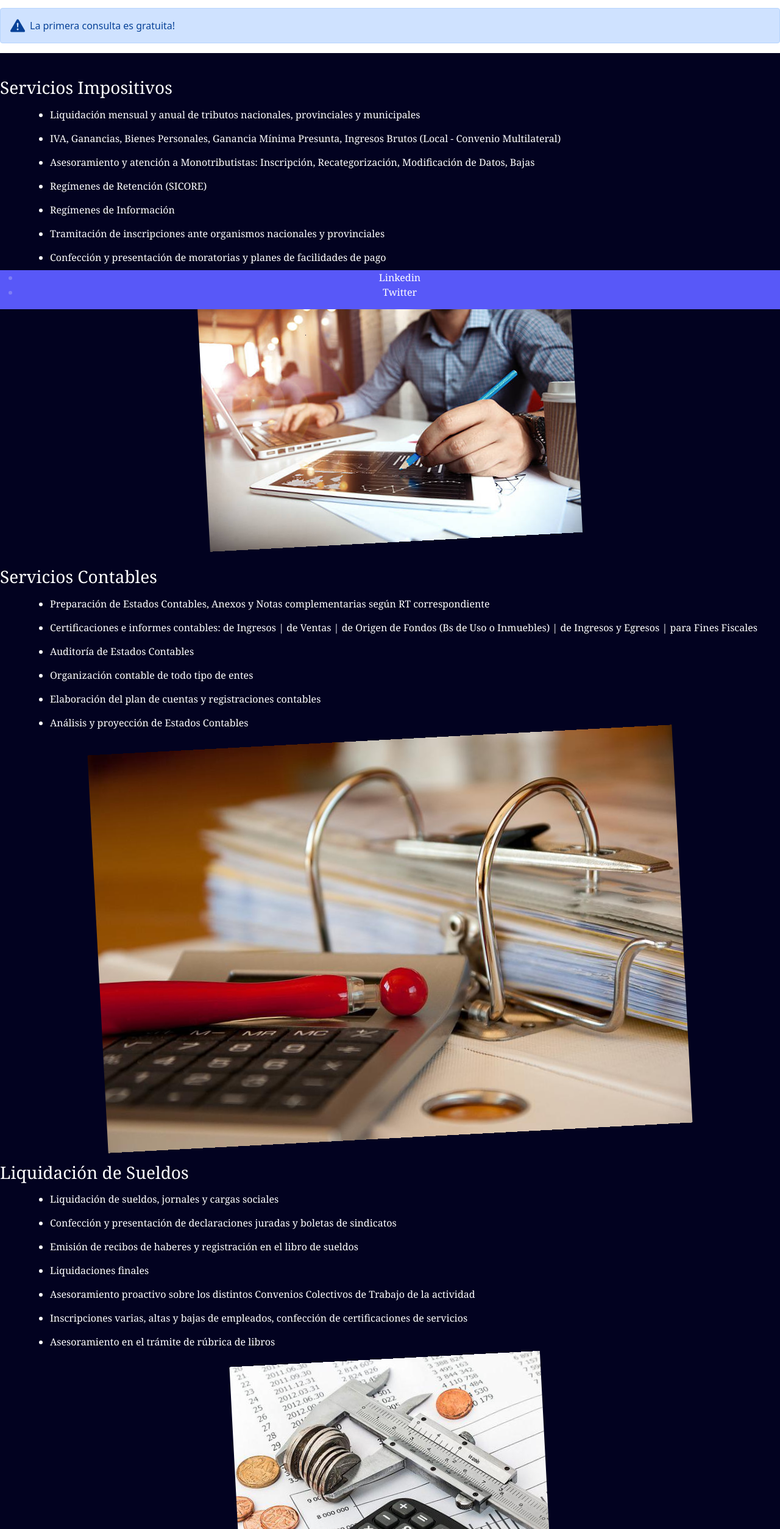
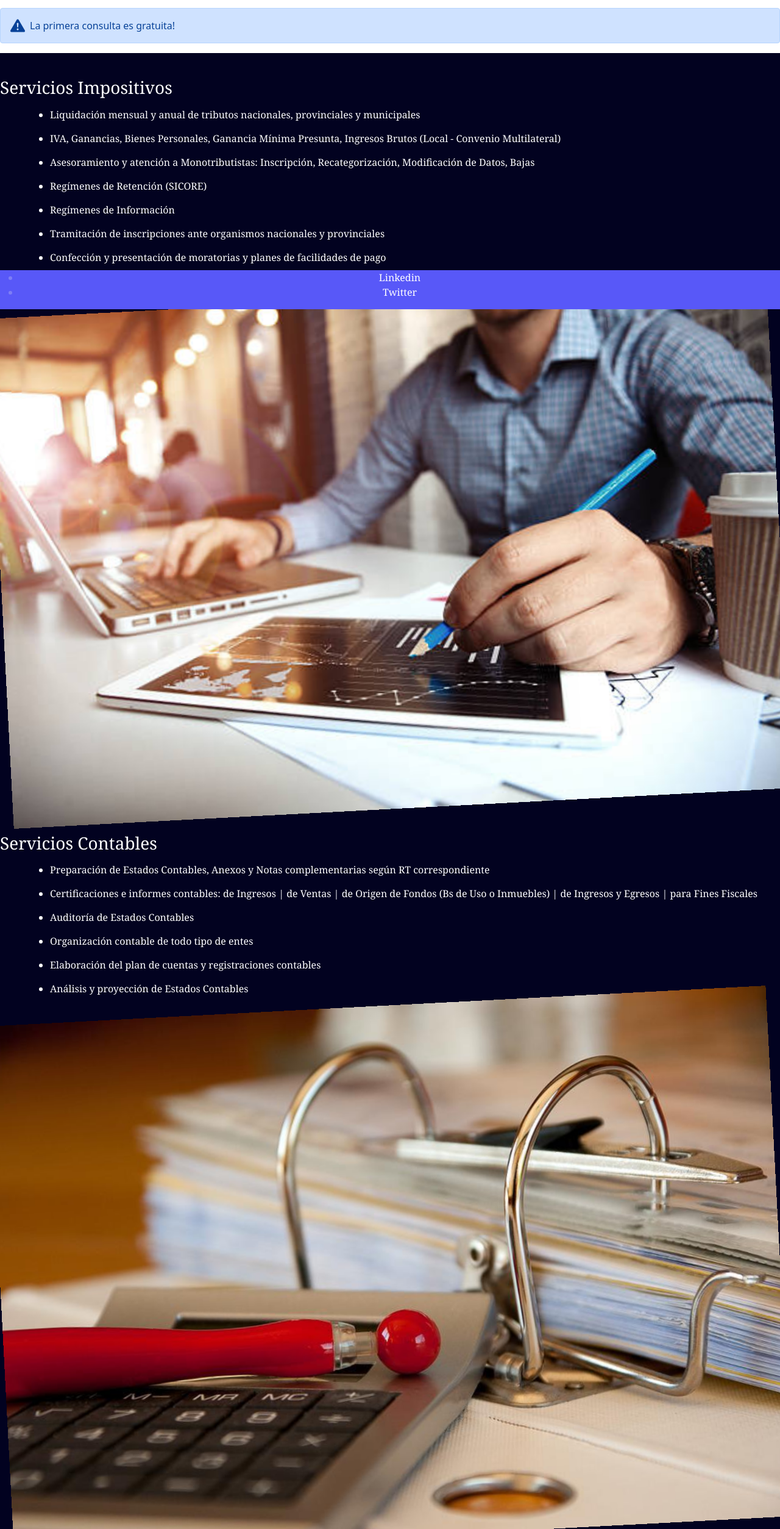
Before and after one commit to GimeCorcull/idea-Corcull, a website: page pages/servicios.html in a window 1280 px wide. Shown: the part 293-2800 px from the top of the page at 61% size. Drawn offline with nearby package versions, Linux system fonts and the light colour scheme; a script that the page names is missing.

Commit message:
arreglé SEO imágenes

```diff
--- a/css/styles.css
+++ b/css/styles.css
@@ -263,6 +263,7 @@ h2, .h2contacto {
 
  .picture {
      width:100%;
+     height: 80%;
  }
 
  /** Fin vista mobile servicios **/
@@ -390,13 +391,13 @@ h2, .h2contacto {
 
  }
 
- /**.containerInputs {
+ *.containerInputs {
      display: flex;
      flex-direction: column;
      justify-content: center;
      align-items: center;
      margin-top: 10px;
- }**/
+ }
 
  legend {
      text-align: center;
--- a/pages/servicios.html
+++ b/pages/servicios.html
@@ -82,7 +82,7 @@
             </ul>
 
             <div class="fotukis">
-                <img src="../img/contable.jpg" alt="si" class="imagen de contador escribiendo">
+                <img src="../img/contable.jpg" alt="imagen de contador escribiendo" class="picture">
             </div>
 
             <h3>Servicios Contables</h3>
@@ -98,7 +98,7 @@
             </ul>
 
             <div class="fotukis">
-                <img src="../img/contable1.jpg" alt="sc" class="imagen de insumos de oficina">
+                <img src="../img/contable1.jpg" alt="imagen de insumos de oficina" class="picture">
             </div>
 
 
@@ -116,7 +116,7 @@
             </ul>
 
             <div class="fotukis">
-                <img src="../img/contable2.jpg" alt="li" class="imagen de calculadoras y monedas">
+                <img src="../img/contable2.jpg" alt="imagen de calculadoras y monedas" class="picture">
             </div>
 
             <h3>Sociedades</h3>
@@ -131,7 +131,7 @@
             </ul>
 
             <div class="fotukis">
-                <img src="../img/sociedades.jpg" alt="Sociedades" class="imagen de edificio moderno">
+                <img src="../img/sociedades.jpg" alt="Sociedades" class="picture">
             </div>
 
         </section>
```
